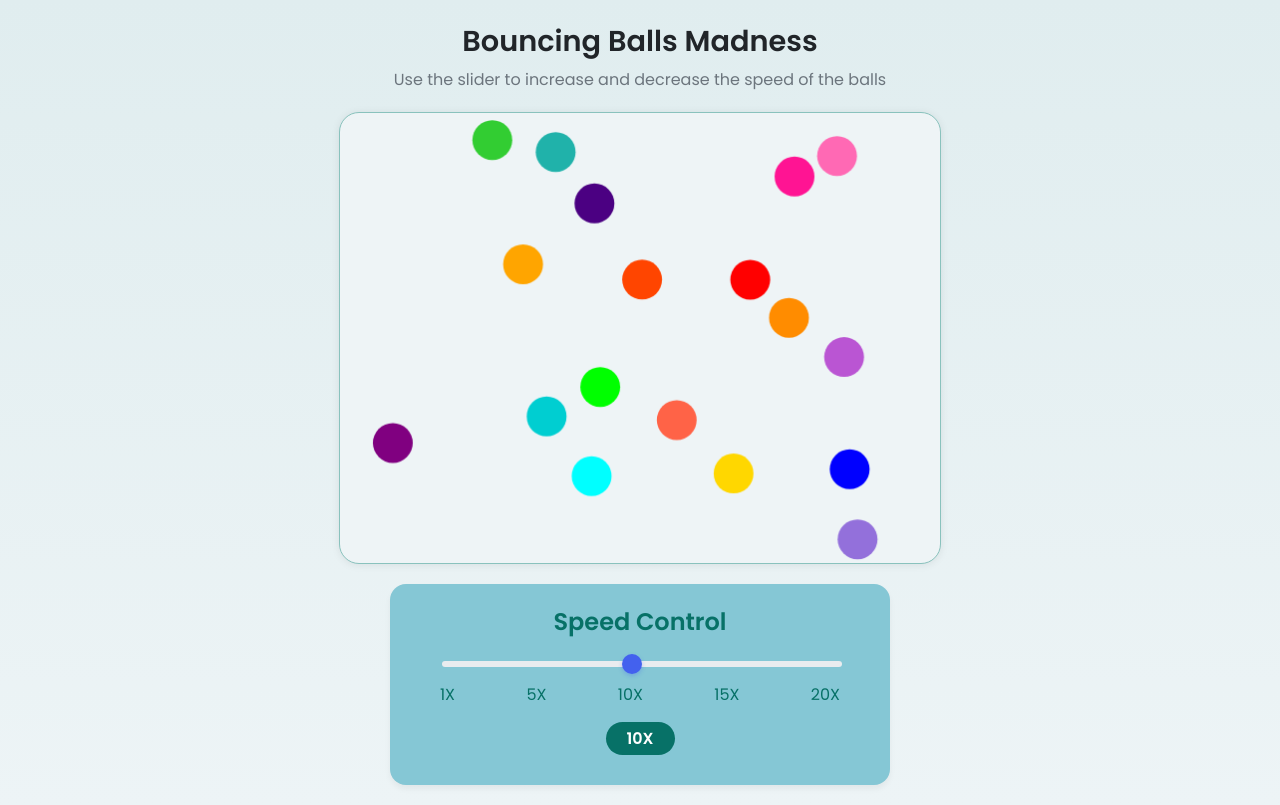
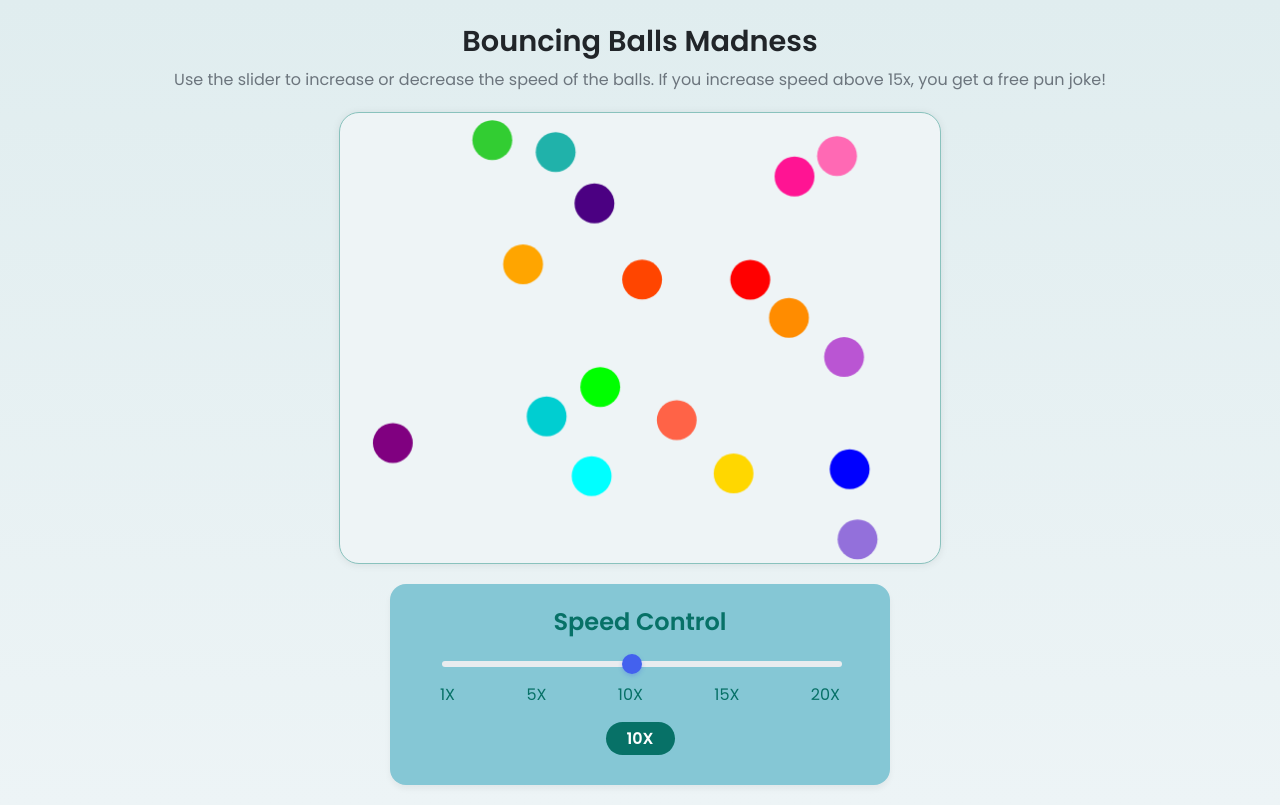
Before and after one commit to yveskwameh/bouncing-balls-animation, a plain HTML site: page index.html in a window 1280 px wide. Drawn offline with Linux system fonts and the light colour scheme.

Commit message:
Update subtext to inform users about pun joke feature

```diff
--- a/index.html
+++ b/index.html
@@ -267,7 +267,7 @@
     </div>
     <div class="header">
         <h1>Bouncing Balls Madness</h1>
-        <p class="subtext">Use the slider to increase and decrease the speed of the balls</p>
+        <p class="subtext">Use the slider to increase or decrease the speed of the balls. If you increase speed above 15x, you get a free pun joke! </p>
     </div>
     <canvas id="bouncingCanvas"></canvas>
     <div class="controls">
```
